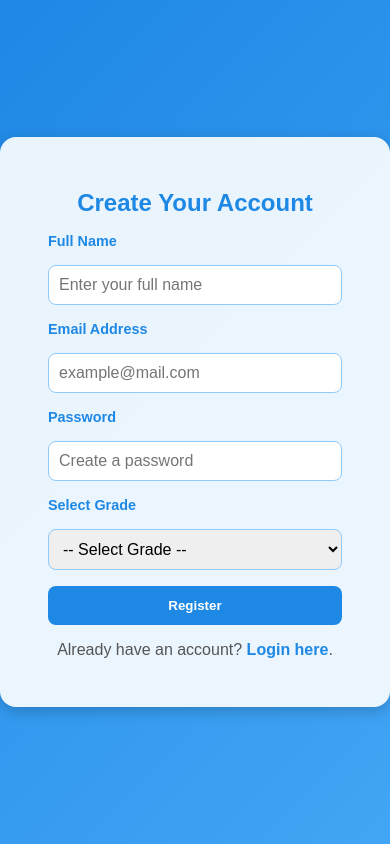
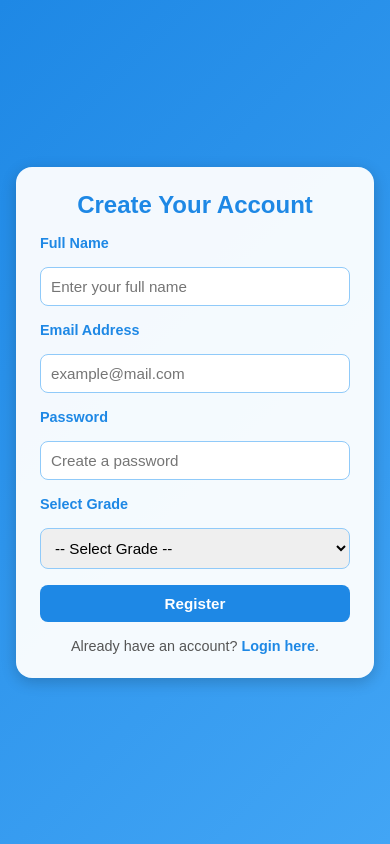
Before and after one commit to Erickpython/EduTrack_LMS, a Flask app: page /register in a window 390 px wide. Run offline with Flask 3, Linux system fonts and the light colour scheme; data comes from the database, SQL or seed files in the repository.

Commit message:
Update register.html - mobile responsiveness

```diff
--- a/templates/register.html
+++ b/templates/register.html
@@ -5,19 +5,25 @@
   <meta name="viewport" content="width=device-width, initial-scale=1.0" />
   <title>Register | EduTrack LMS</title>
   <style>
+    * {
+      box-sizing: border-box;
+      margin: 0;
+      padding: 0;
+      font-family: "Poppins", sans-serif;
+    }
+
     body {
-      font-family: "Poppins", sans-serif;
       background: linear-gradient(135deg, #1e88e5, #42a5f5);
       display: flex;
       justify-content: center;
       align-items: center;
-      height: 100vh;
-      margin: 0;
+      min-height: 100vh;
+      padding: 1rem;
       color: #333;
     }
 
     .container {
-      background: rgba(255, 255, 255, 0.9);
+      background: rgba(255, 255, 255, 0.95);
       padding: 2rem 3rem;
       border-radius: 16px;
       box-shadow: 0 4px 15px rgba(0, 0, 0, 0.2);
@@ -29,6 +35,7 @@
     h2 {
       color: #1e88e5;
       margin-bottom: 1rem;
+      font-size: 1.8rem;
     }
 
     form {
@@ -41,7 +48,7 @@
     label {
       text-align: left;
       font-weight: 600;
-      font-size: 0.9rem;
+      font-size: 0.95rem;
       color: #1e88e5;
     }
 
@@ -52,6 +59,7 @@
       outline: none;
       font-size: 1rem;
       transition: border-color 0.3s ease;
+      width: 100%;
     }
 
     input:focus, select:focus {
@@ -67,6 +75,7 @@
       border-radius: 8px;
       cursor: pointer;
       transition: background 0.3s ease;
+      width: 100%;
     }
 
     button:hover {
@@ -76,6 +85,7 @@
     p {
       margin-top: 1rem;
       color: #555;
+      font-size: 0.95rem;
     }
 
     a {
@@ -102,11 +112,38 @@
       margin-bottom: 6px;
       text-align: left;
       font-size: 0.9rem;
+      word-wrap: break-word;
     }
 
     li[style*="green"] { border-color: green; }
     li[style*="red"] { border-color: red; }
     li[style*="orange"] { border-color: orange; }
+
+    /* --------------------------- */
+    /*     MOBILE RESPONSIVE       */
+    /* --------------------------- */
+    @media (max-width: 500px) {
+      .container {
+        padding: 1.5rem 1.5rem;
+      }
+
+      h2 {
+        font-size: 1.5rem;
+      }
+
+      label {
+        font-size: 0.9rem;
+      }
+
+      input, select, button {
+        font-size: 0.95rem;
+        padding: 10px;
+      }
+
+      p {
+        font-size: 0.9rem;
+      }
+    }
   </style>
 </head>
 <body>
```
